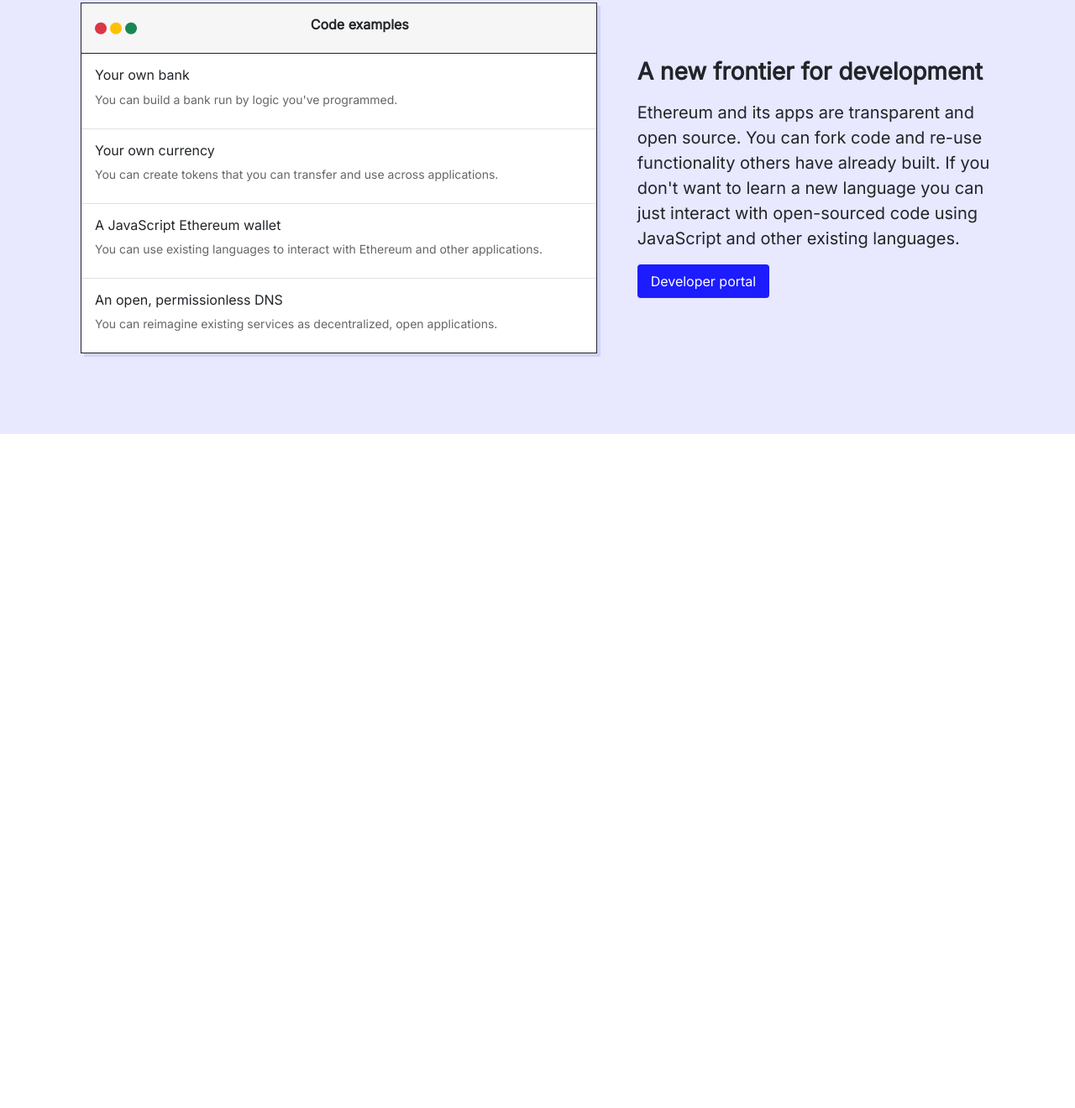
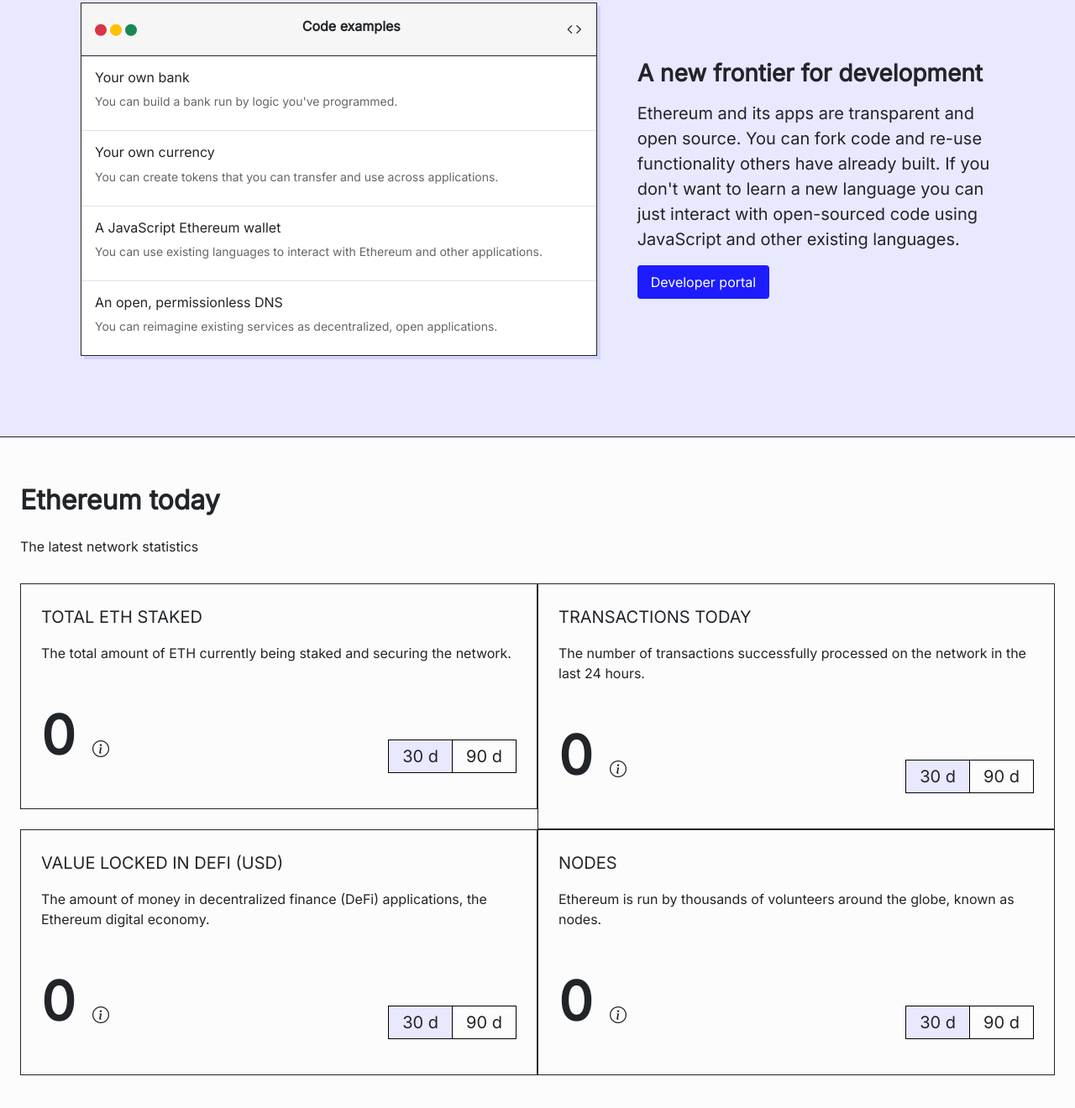
Before and after one commit to ghazal-nasiri/Ethereum, a plain HTML site: page index.html in a window 1280 px wide. Shown: the part 4891-6211 px from the top of the page at 84% size. Before the commit the page ends 5408 px from the top, so only its background shows below. Drawn offline with nearby package versions, Linux system fonts and the light colour scheme.

Commit message:
Update and add section "Ethereum today"

```diff
--- a/css/style.css
+++ b/css/style.css
@@ -88,3 +88,6 @@ body{
 .bg-hover-purple:hover{
     background-color: #d1d1ff;
 }
+.bg-purple-light{
+    background-color:  #e8e8ff;
+}
--- a/index.html
+++ b/index.html
@@ -7,6 +7,7 @@
     <link rel="stylesheet" href="/css/bootstrap.min.css">
     <link rel="stylesheet" href="/css/style.css">
     <link rel="stylesheet" href="https://cdnjs.cloudflare.com/ajax/libs/font-awesome/6.4.0/css/all.min.css">
+    <link rel="stylesheet" href="https://cdn.jsdelivr.net/npm/bootstrap-icons@1.10.5/font/bootstrap-icons.css">
 </head>
 <body>
     <header class="header">
@@ -277,7 +278,7 @@
                 </div>
             </div>
         </section>
-        <section class="px-4 px-lg-5 py-5 border-top border-dark" style="background-color: #e8e8ff;">
+        <section class="px-4 px-lg-5 py-5 border-top border-dark bg-purple-light">
             <div class="row row-cols-1 g-5 px-2 p-lg-5 align-items-center">
                 <div class="col-lg-5 order-lg-1">
                     <h3 class="fw-bold">A new frontier for development</h3>
@@ -293,7 +294,7 @@
                                 <i class="fa fa-circle text-success"></i>
                             </div>
                             <h6 class="fw-bold">Code examples</h6>
-                            <span></span>
+                            <i class="bi bi-code fs-5"></i>
                         </div>
                         <div class="p-3 pb-2 cs-pointer bg-hover-purple border-bottom">
                             <h6>Your own bank</h6>
@@ -315,6 +316,76 @@
                 </div>
             </div>
         </section>
+        <section class="py-5 px-lg-4 w-100 border-top border-dark" style="background-color: #fcfcfc;">
+            <h2 class="py-2 mx-4 mx-lg-0 fw-bold">Ethereum today</h2>
+            <p class="py-2 mx-4 mx-lg-0 mb-4">The latest network statistics</p>
+            <div class="row row-cols-1 row-cols-lg-2 g-0">
+                <div class="col">
+                    <div class="border border-dark px-4 pt-4">
+                        <p class="fs-5">TOTAL ETH STAKED</p>
+                        <p class="fs-6">The total amount of ETH currently being staked and securing the network.</p>
+                        <div class="d-flex justify-content-between align-items-center mt-5">
+                            <div class="mb-5">
+                                <span class="display-3 fw-bold">0</span>
+                                <i class="bi bi-info-circle fs-5 ms-3"></i>
+                            </div>
+                            <div class="btn-group">
+                                <button type="button" class="btn border border-black p-1 px-3 fs-5 bg-purple-light rounded-0">30 d</button>
+                                <button type="button" class="btn border border-black p-1 px-3 fs-5 rounded-0">90 d</button>
+                            </div>
+                        </div>
+                    </div>
+                </div>
+                <div class="col">
+                    <div class="border border-dark px-4 pt-4">
+                        <p class="fs-5">TRANSACTIONS TODAY</p>
+                        <p class="fs-6">The number of transactions successfully processed on the network in the last 24 hours.</p>
+                        <div class="d-flex justify-content-between align-items-center mt-5">
+                            <div class="mb-5">
+                                <span class="display-3 fw-bold">0</span>
+                                <i class="bi bi-info-circle fs-5 ms-3"></i>
+                            </div>
+                            <div class="btn-group">
+                                <button type="button" class="btn border border-black p-1 px-3 fs-5 bg-purple-light rounded-0">30 d</button>
+                                <button type="button" class="btn border border-black p-1 px-3 fs-5 rounded-0">90 d</button>
+                            </div>
+                        </div>
+                    </div>
+                </div>
+                <div class="col">
+                    <div class="border border-dark px-4 pt-4">
+                        <p class="fs-5">VALUE LOCKED IN DEFI (USD)</p>
+                        <p class="fs-6">The amount of money in decentralized finance (DeFi) applications, the Ethereum digital economy.                        </p>
+                        <div class="d-flex justify-content-between align-items-center mt-5">
+                            <div class="mb-5">
+                                <span class="display-3 fw-bold">0</span>
+                                <i class="bi bi-info-circle fs-5 ms-3"></i>
+                            </div>
+                            <div class="btn-group">
+                                <button type="button" class="btn border border-black p-1 px-3 fs-5 bg-purple-light rounded-0">30 d</button>
+                                <button type="button" class="btn border border-black p-1 px-3 fs-5 rounded-0">90 d</button>
+                            </div>
+                        </div>
+                    </div>
+                </div>
+                <div class="col">
+                    <div class="border border-dark px-4 pt-4">
+                        <p class="fs-5">NODES</p>
+                        <p class="fs-6">Ethereum is run by thousands of volunteers around the globe, known as nodes.</p>
+                        <div class="d-flex justify-content-between align-items-center mt-5">
+                            <div class="mb-5">
+                                <span class="display-3 fw-bold">0</span>
+                                <i class="bi bi-info-circle fs-5 ms-3"></i>
+                            </div>
+                            <div class="btn-group">
+                                <button type="button" class="btn border border-black p-1 px-3 fs-5 bg-purple-light rounded-0">30 d</button>
+                                <button type="button" class="btn border border-black p-1 px-3 fs-5 rounded-0">90 d</button>
+                            </div>
+                        </div>
+                    </div>
+                </div>
+            </div>
+        </section>
 
 
 
```
